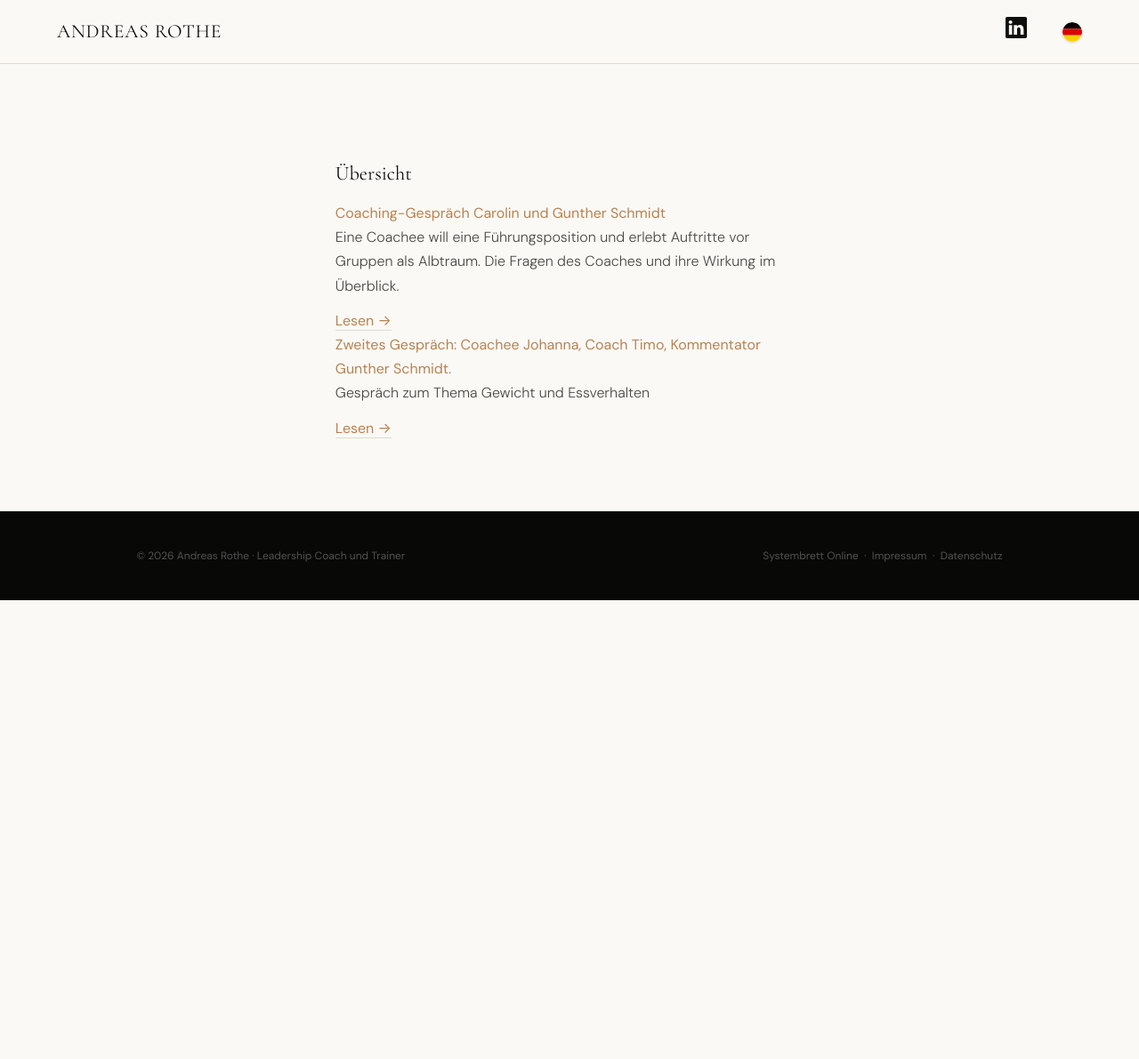
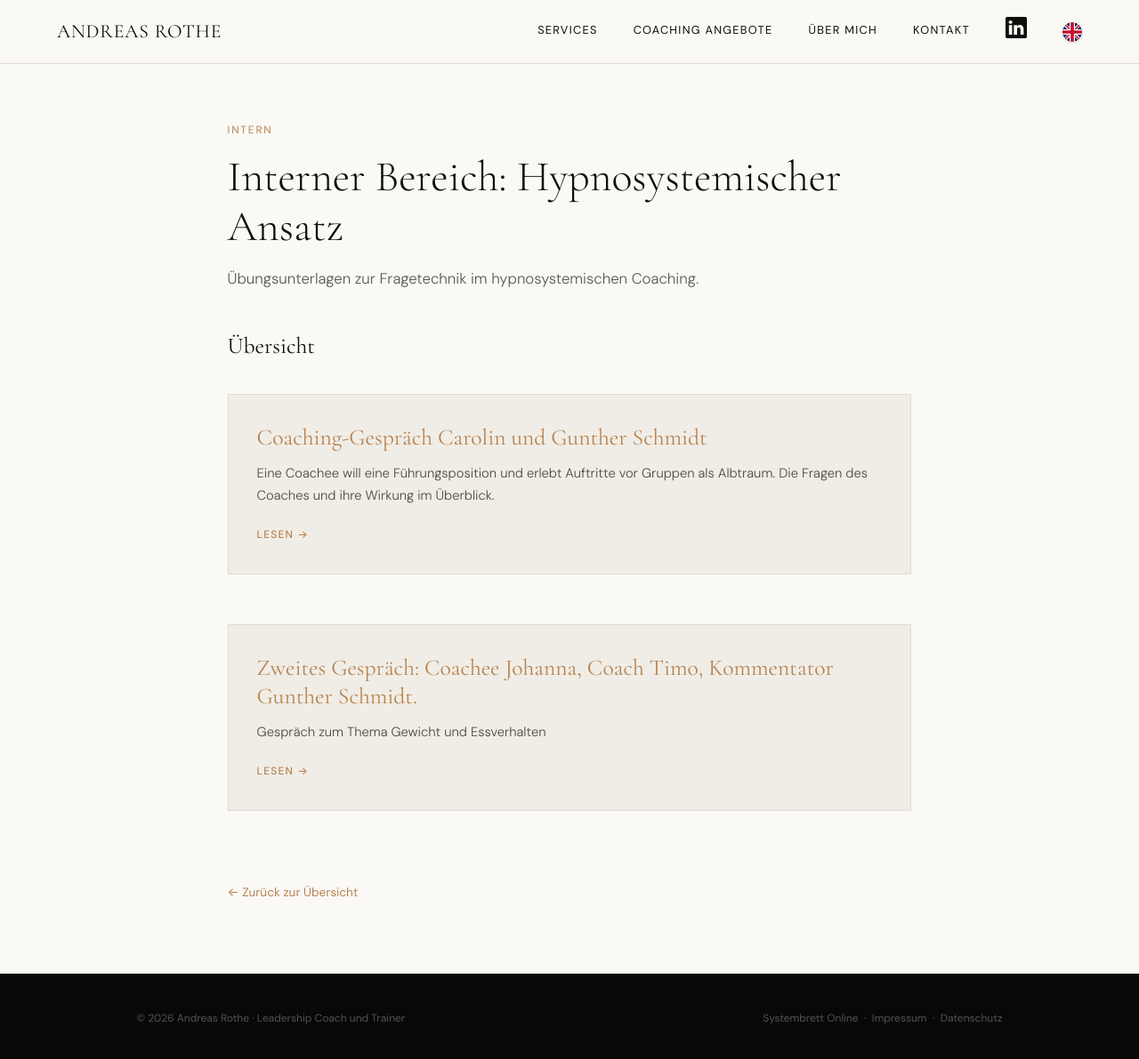
Before and after one commit to arothe161/andreasrothe, a Jekyll site: the page built from intern/index.html, in a window 1280 px wide and 1196 px high. Shown: the top 1191 px of the window at 89% size. Built offline with Jekyll 4.4.1, drawn with Linux system fonts in a browser that asks for light colours.

Commit message:
index.html aktualisieren

```diff
--- a/intern/index.html
+++ b/intern/index.html
@@ -3,8 +3,8 @@ layout: intern
 fullwidth: true
 lang: de
 permalink: /intern/
-title: Interner Bereich: Hypnosystemischer Ansatz
-subtitle: Übungsunterlagen zur Fragetechnik im hypnosystemischen Coaching.
+title: "Interner Bereich: Hypnosystemischer Ansatz"
+subtitle: "Übungsunterlagen zur Fragetechnik im hypnosystemischen Coaching."
 sitemap: false
 extra_head: '<meta name="robots" content="noindex, nofollow, noarchive">'
 ---
```
